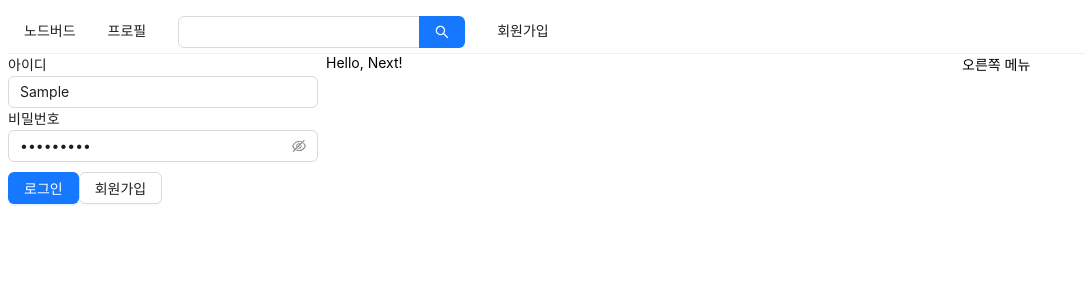
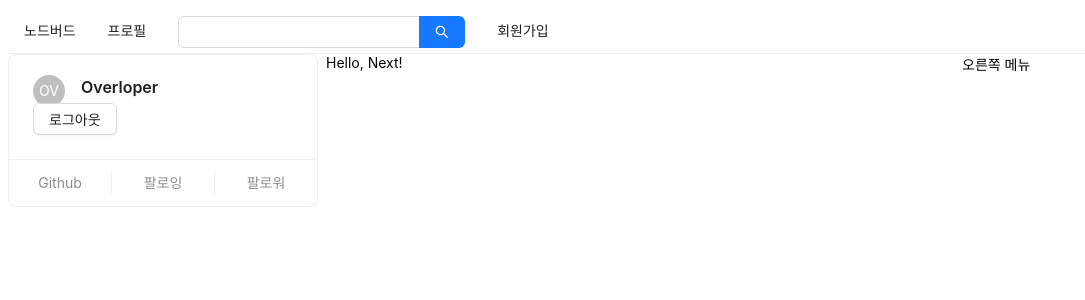
Before and after one commit to kimseonghyoek/node-bird, a Next.js app in the folder front/: page / in a window 1280 px wide. Both pictures are taken after typing "Sample", "Sample123" into the empty fields and a click on the button "로그인". Shown: the top 300 px of the page, without its empty margins (0-1085 px from the left). Built offline with nearby package versions, Linux system fonts and the light colour scheme.

Commit message:
Update component & gitignore

```diff
--- a/front/components/AppLayout.js
+++ b/front/components/AppLayout.js
@@ -30,7 +30,7 @@ const AppLayout = ({ children }) => {
       </Menu>
       <Row gutter={8}>
         <Col xs={24} md={6}>
-          { isLoggedIn ? <UserProfile/> : <LoginForm/> }
+          { isLoggedIn ? <UserProfile setIsLoggedIn={setIsLoggedIn}/> : <LoginForm setLoggedIn={setIsLoggedIn}/> }
         </Col>
         <Col xs={24} md={12}>
           {children}
--- a/front/components/LoginForm.js
+++ b/front/components/LoginForm.js
@@ -5,9 +5,13 @@ import styled from "styled-components";
 
 const ButtonWrap = styled.div`
   margin-top: 10px;
-`
+`;
 
-const LoginForm = () => {
+const FormWrapper = styled(Form)`
+  padding: 10px;
+`;
+
+const LoginForm = ({ setLoggedIn }) => {
   const [id, setId] = useState("");
   const [pw, setPw] = useState("");
 
@@ -20,8 +24,13 @@ const LoginForm = () => {
     setPw(e.target.value);
   }, []);
 
+  const onSubmitForm = useCallback(() => {
+      console.log(id, pw);
+      setLoggedIn(true);
+  }, [id, pw]);
+
   return (
-    <Form>
+    <FormWrapper onFinish={onSubmitForm}>
       <div>
         <label htmlFor="user-id">아이디</label>
         <br />
@@ -36,7 +45,7 @@ const LoginForm = () => {
         <Button type="primary" htmlType="submit" loading={false}>로그인</Button>
         <Link href="/signup"><a><Button>회원가입</Button></a></Link>
       </ButtonWrap>
-    </Form>
+    </FormWrapper>
   );
 };
 
--- a/front/components/UserProfile.js
+++ b/front/components/UserProfile.js
@@ -1,10 +1,21 @@
-import React from 'react';
+import React, {useCallback} from 'react';
+import {Avatar, Button, Card} from 'antd';
 
-const UserProfile = () => {
-  return (
-    <>
-    </>
-  );
+const UserProfile = ({ setIsLoggedIn }) => {
+    const onLogOut = useCallback(() => {
+        setIsLoggedIn(false);
+    }, []);
+
+    return (
+        <Card actions={[
+            <div key="git">Github<br/></div>,
+            <div key="following">팔로잉<br/></div>,
+            <div key="follower">팔로워<br/></div>,
+        ]}>
+            <Card.Meta title="Overloper" avatar={<Avatar>OV</Avatar>}/>
+            <Button onClick={onLogOut}>로그아웃</Button>
+        </Card>
+    );
 };
 
 export default UserProfile;
```
